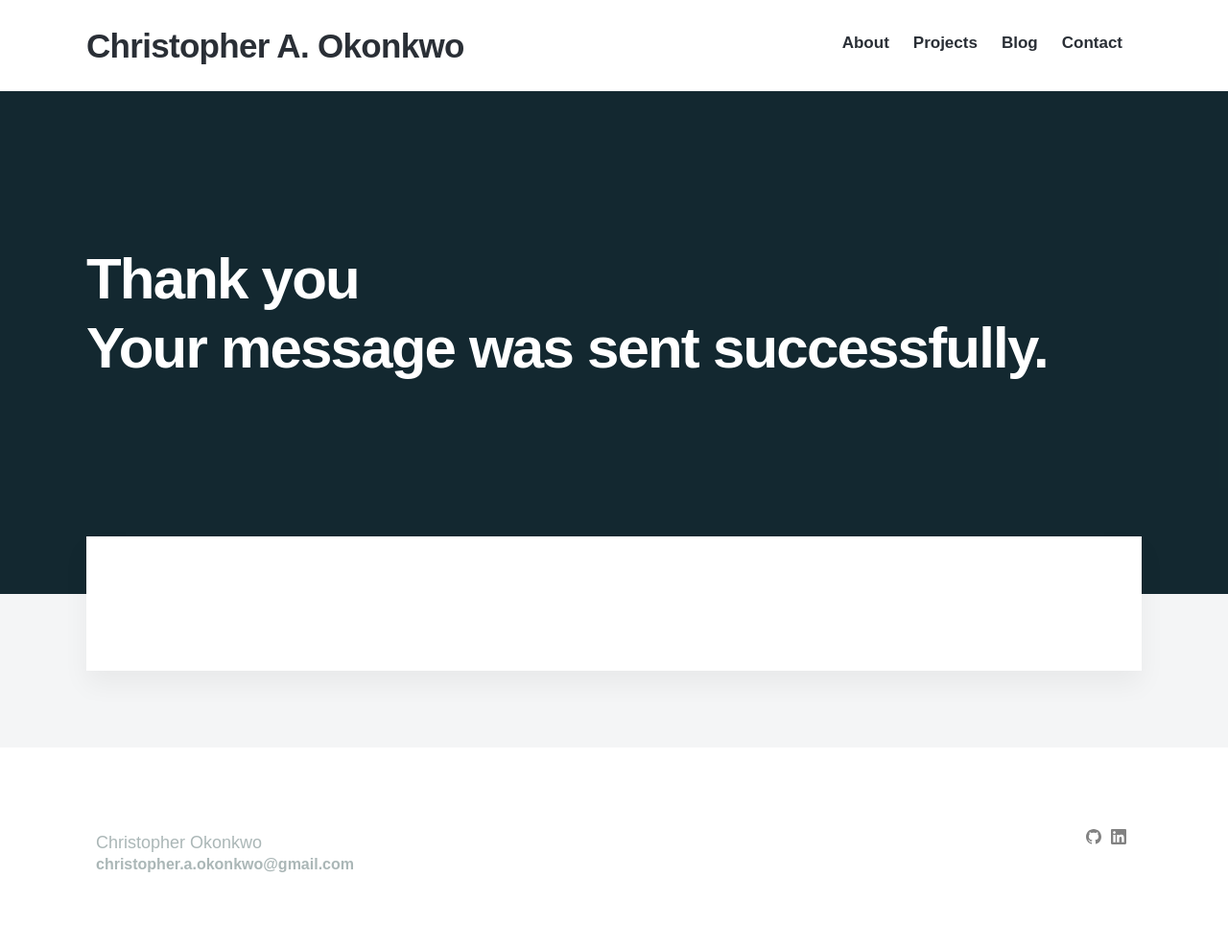
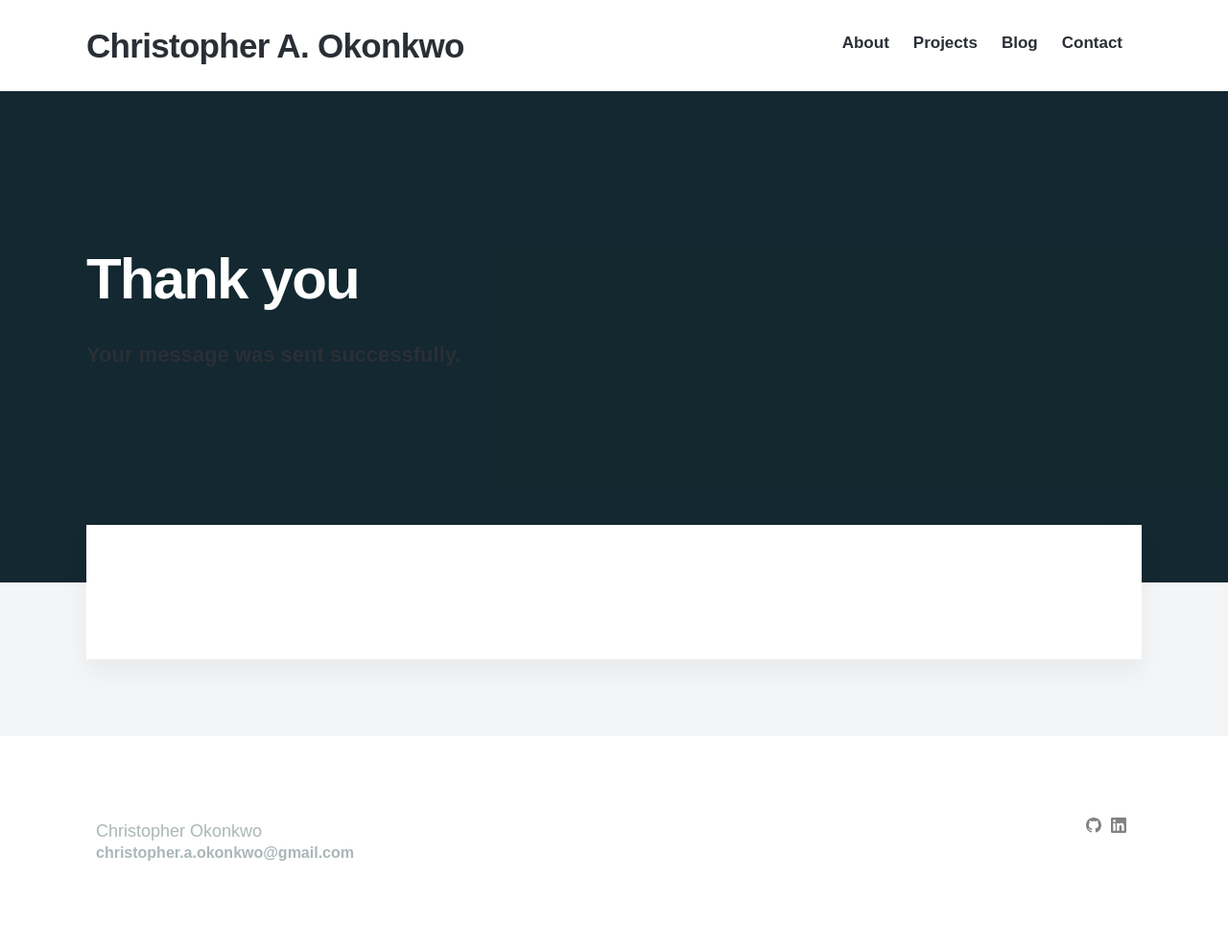
Before and after one commit to crisokonkwo/crisokonkwo.github.io, a Jekyll site: the page built from _pages/thanks.md, in a window 1280 px wide. Shown: the whole page at 96% size. Built offline with Jekyll 4.4.1, drawn with Linux system fonts in a browser that asks for light colours; nearby versions of some CDN libraries; some web fonts are replaced.

Commit message:
Update page.html

```diff
--- a/_layouts/page.html
+++ b/_layouts/page.html
@@ -11,7 +11,7 @@ layout: default
 	<div class="wrap">
 
 		<h1>{{ page.title }}</h1>
-		<h1>{{ page.subtitle }}</h1>
+		<h4>{{ page.subtitle }}</h4>
 
 	</div>
 
```
